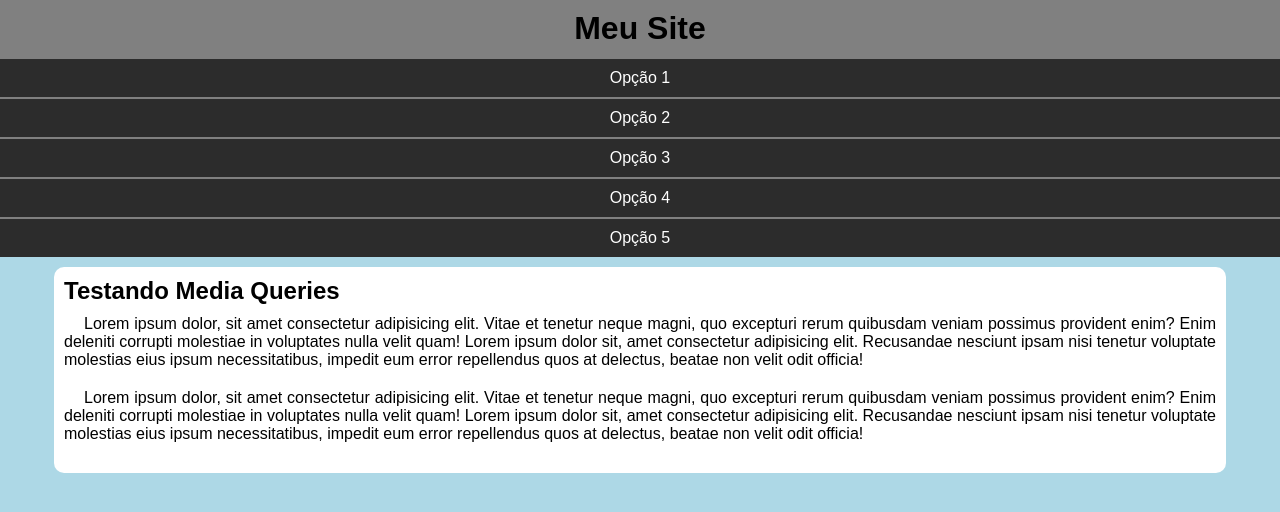
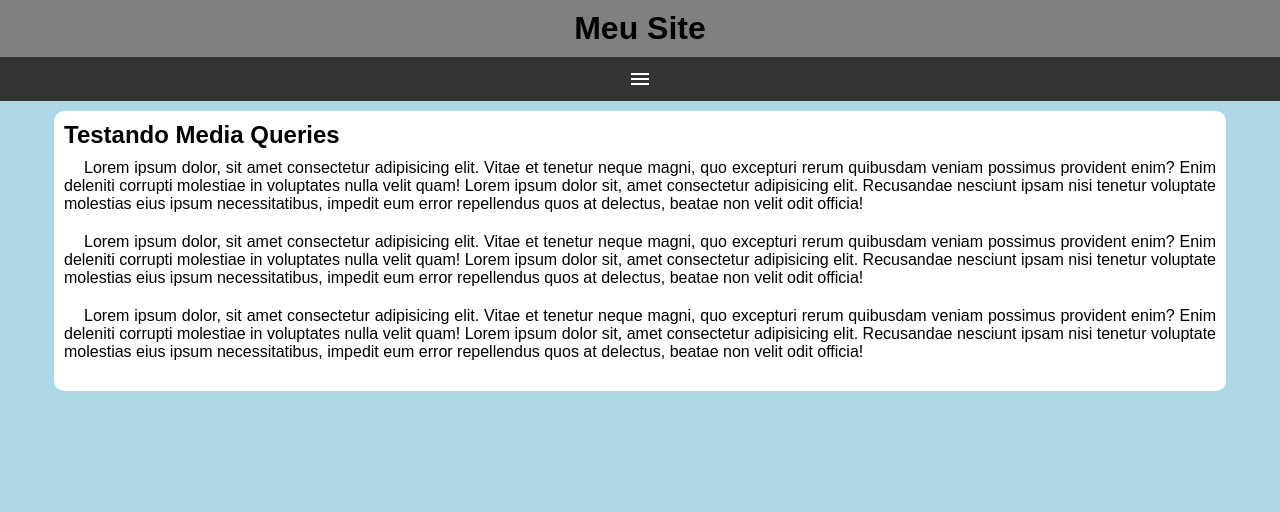
Before and after one commit to ArthurHermes/Html-Css, a plain HTML site: page Exercicios/Ex026/mq005/index.html in a window 1280 px wide. Drawn offline with Linux system fonts and the light colour scheme.

Commit message:
Create menu

```diff
--- a/Exercicios/Ex026/mq005/estilos/style.css
+++ b/Exercicios/Ex026/mq005/estilos/style.css
@@ -20,8 +20,21 @@ header > h1{
     text-align: center;
 }
 
+span#burguer{
+    background-color: rgb(51, 51, 51);
+    color: white;
+    text-align: center;
+    display: block;
+    padding: 10px;
+}
+span#burguer:hover{
+    background-color: white;
+    color: black;
+    cursor: pointer;
+}
+
 menu{
-    display: block;
+    display: none;
 }
 
 menu > ul {
--- a/Exercicios/Ex026/mq005/index.html
+++ b/Exercicios/Ex026/mq005/index.html
@@ -4,12 +4,14 @@
     <meta charset="UTF-8">
     <meta name="viewport" content="width=device-width, initial-scale=1.0">
     <title>Media Query</title>
+    <link href="https://fonts.googleapis.com/icon?family=Material+Icons" rel="stylesheet">
     <link rel="stylesheet" href="estilos/style.css">
 </head>
 <body>
     <header>
         <h1>Meu Site</h1>
-        <menu>
+        <span id="burguer" class="material-icons" onclick="OpenMenu()">menu</span>
+        <menu id="itens">
             <ul>
                 <li><a href="#">Opção 1</a></li>
                 <li><a href="#">Opção 2</a></li>
@@ -38,7 +40,26 @@
                 Recusandae nesciunt ipsam nisi tenetur voluptate molestias eius ipsum necessitatibus,
                 impedit eum error repellendus quos at delectus, beatae non velit odit officia!
             </p>
+            <p>
+                Lorem ipsum dolor, sit amet consectetur adipisicing elit.
+                Vitae et tenetur neque magni, quo excepturi rerum quibusdam
+                veniam possimus provident enim? Enim deleniti corrupti molestiae
+                in voluptates nulla velit quam! Lorem ipsum dolor sit, amet consectetur adipisicing elit.
+                Recusandae nesciunt ipsam nisi tenetur voluptate molestias eius ipsum necessitatibus,
+                impedit eum error repellendus quos at delectus, beatae non velit odit officia!
+            </p>
         </article>
     </main>
+
+    <script>
+        function OpenMenu(){
+            if (itens.style.display == 'block'){
+                itens.style.display = 'none'
+            }
+            else{
+                itens.style.display = 'block'
+            }
+        }
+    </script>
 </body>
 </html>
```
